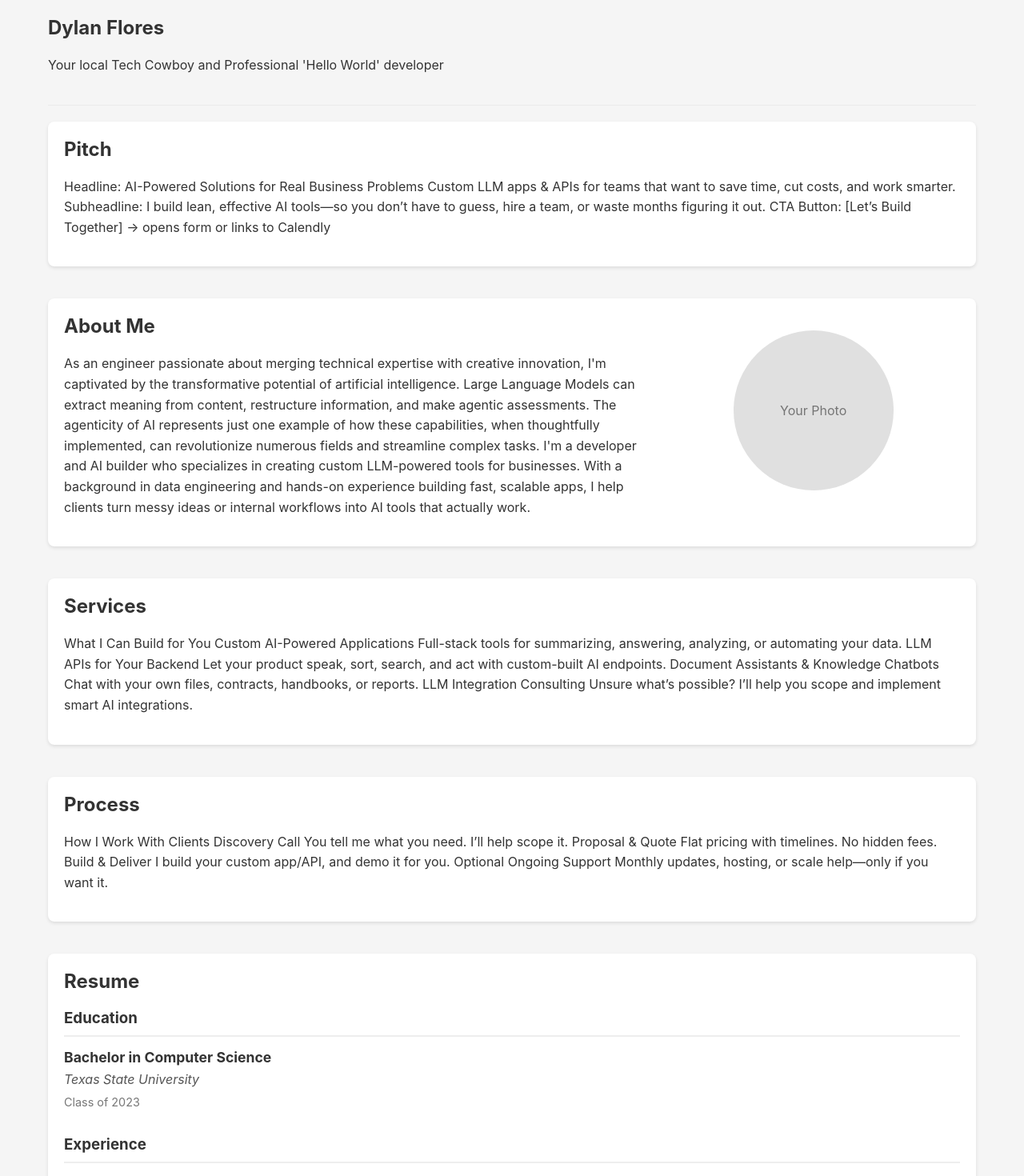
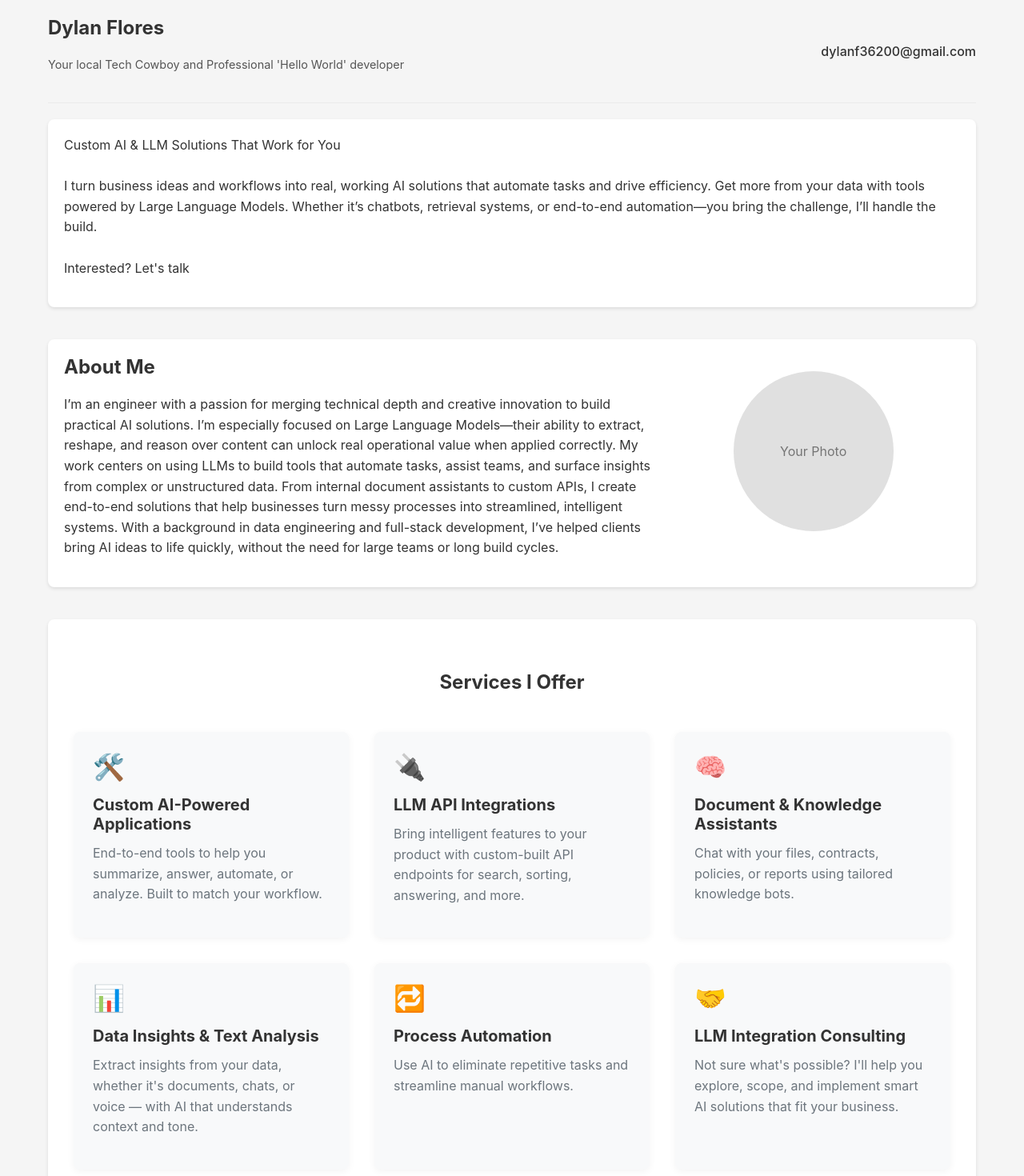
Before and after one commit to Dylanrock333/DylanFlores, a React (Create React App) app: page / in a window 1280 px wide. Shown: the top 1470 px of the page at 80% size. Built offline with nearby package versions, Linux system fonts and the light colour scheme.

Commit message:
made some styling changes

```diff
--- a/src/components/About.jsx
+++ b/src/components/About.jsx
@@ -8,11 +8,9 @@ function About() {
         <div className="about-text">
           <h2>About Me</h2>
           <p>
-            As an engineer passionate about merging technical expertise with creative innovation, I'm captivated by the transformative potential of artificial intelligence.
-            Large Language Models can extract meaning from content, restructure information, and make agentic assessments.
-            The agenticity of AI represents just one example of how these capabilities, when thoughtfully implemented, can revolutionize numerous fields and streamline complex tasks.
-            I'm a developer and AI builder who specializes in creating custom LLM-powered tools for businesses.
-            With a background in data engineering and hands-on experience building fast, scalable apps, I help clients turn messy ideas or internal workflows into AI tools that actually work.
+            I’m an engineer with a passion for merging technical depth and creative innovation to build practical AI solutions. I’m especially focused on Large Language Models—their ability to extract, reshape, and reason over content can unlock real operational value when applied correctly.
+            My work centers on using LLMs to build tools that automate tasks, assist teams, and surface insights from complex or unstructured data. From internal document assistants to custom APIs, I create end-to-end solutions that help businesses turn messy processes into streamlined, intelligent systems.
+            With a background in data engineering and full-stack development, I’ve helped clients bring AI ideas to life quickly, without the need for large teams or long build cycles.
           </p>
         </div>
         <div className="about-image">
--- a/src/components/Header.jsx
+++ b/src/components/Header.jsx
@@ -8,6 +8,9 @@ function Header() {
         <h1>Dylan Flores</h1>
         <p>Your local Tech Cowboy and Professional 'Hello World' developer</p>
       </div>
+      <div className="header-contact">
+        <a href="mailto:dylanf36200@gmail.com">dylanf36200@gmail.com</a>
+      </div>
     </header>
   );
 }
--- a/src/components/Pitch.jsx
+++ b/src/components/Pitch.jsx
@@ -4,18 +4,17 @@ import '../styles/components/Pitch.css';
 function Pitch() {
   return (
     <section id="pitch" className="pitch-section">
-      <h2>Pitch</h2>
       <div className="pitch-content">
         <p>
-            Headline:
-                AI-Powered Solutions for Real Business Problems
-                Custom LLM apps & APIs for teams that want to save time, cut costs, and work smarter.
-
-            Subheadline:
-                I build lean, effective AI tools—so you don’t have to guess, hire a team, or waste months figuring it out.
-
-            CTA Button:
-                [Let’s Build Together] → opens form or links to Calendly
+            Custom AI & LLM Solutions That Work for You
+            <br></br>
+            <br></br>
+            I turn business ideas and workflows into real, working AI solutions that automate tasks and drive efficiency.
+            Get more from your data with tools powered by Large Language Models.
+            Whether it’s chatbots, retrieval systems, or end-to-end automation—you bring the challenge, I’ll handle the build.
+            <br></br>
+            <br></br>
+            Interested? Let's talk
         </p>
       </div>
     </section>
--- a/src/components/Resume.jsx
+++ b/src/components/Resume.jsx
@@ -20,7 +20,7 @@ function Resume() {
         <div className="resume-item">
           <h4>Data Engineer</h4>
           <p className="institution">USAA</p>
-          <p className="period">2024 - Present</p>
+          <p className="period">2023 - Present</p>
           <p>
             Developed user interfaces and APIs for business automation projects, enhancing
             operational efficiency. Engineered and optimized data schemas and DDL scripts to ensure
--- a/src/components/Services.jsx
+++ b/src/components/Services.jsx
@@ -4,23 +4,43 @@ import '../styles/components/Services.css';
 function Services() {
   return (
     <section id="services" className="services-section">
-      <h2>Services</h2>
-      <div className="services-content">
-        <p>
-            What I Can Build for You
+      <h2>Services I Offer</h2>
+      <div className="services-grid">
+        <div className="service-card">
+          <div className="service-icon">🛠️</div>
+          <h3>Custom AI-Powered Applications</h3>
+          <p>End-to-end tools to help you summarize, answer, automate, or analyze. Built to match your workflow.</p>
+        </div>
 
-            Custom AI-Powered Applications
-            Full-stack tools for summarizing, answering, analyzing, or automating your data.
+        <div className="service-card">
+          <div className="service-icon">🔌</div>
+          <h3>LLM API Integrations</h3>
+          <p>Bring intelligent features to your product with custom-built API endpoints for search, sorting, answering, and more.</p>
+        </div>
 
-            LLM APIs for Your Backend
-            Let your product speak, sort, search, and act with custom-built AI endpoints.
+        <div className="service-card">
+          <div className="service-icon">🧠</div>
+          <h3>Document & Knowledge Assistants</h3>
+          <p>Chat with your files, contracts, policies, or reports using tailored knowledge bots.</p>
+        </div>
 
-            Document Assistants & Knowledge Chatbots
-            Chat with your own files, contracts, handbooks, or reports.
+        <div className="service-card">
+          <div className="service-icon">📊</div>
+          <h3>Data Insights & Text Analysis</h3>
+          <p>Extract insights from your data, whether it's documents, chats, or voice — with AI that understands context and tone.</p>
+        </div>
 
-            LLM Integration Consulting
-            Unsure what’s possible? I’ll help you scope and implement smart AI integrations.
-        </p>
+        <div className="service-card">
+          <div className="service-icon">🔁</div>
+          <h3>Process Automation</h3>
+          <p>Use AI to eliminate repetitive tasks and streamline manual workflows.</p>
+        </div>
+
+        <div className="service-card">
+          <div className="service-icon">🤝</div>
+          <h3>LLM Integration Consulting</h3>
+          <p>Not sure what's possible? I'll help you explore, scope, and implement smart AI solutions that fit your business.</p>
+        </div>
       </div>
     </section>
   );
--- a/src/styles/components/Header.css
+++ b/src/styles/components/Header.css
@@ -10,6 +10,24 @@
   font-size: 24px;
   font-weight: 700;
   color: #333;
+}
+
+.logo p {
+  font-size: 0.9em;
+  color: #555;
+  margin-top: 5px;
+}
+
+.header-contact a {
+  font-size: 1em;
+  color: var(--primary-color);
+  text-decoration: none;
+  font-weight: 500;
+}
+
+.header-contact a:hover {
+  text-decoration: underline;
+  color: var(--secondary-color);
 }
 
 nav ul {
--- a/src/styles/components/Services.css
+++ b/src/styles/components/Services.css
@@ -8,3 +8,61 @@
   /* Add styles for the paragraph text if needed */
   line-height: 1.6;
 }
+
+/*
+.services-content strong {
+
+}
+*/
+
+.services-section {
+  padding: 4rem 2rem;
+}
+
+.services-section h2 {
+  text-align: center;
+  margin-bottom: 3rem;
+}
+
+.services-grid {
+  display: grid;
+  grid-template-columns: repeat(auto-fill, minmax(300px, 1fr));
+  gap: 2rem;
+  max-width: 1200px;
+  margin: 0 auto;
+}
+
+.service-card {
+  background-color: #f8f9fa;
+  border-radius: 8px;
+  padding: 1.5rem;
+  box-shadow: 0 2px 10px rgba(0, 0, 0, 0.05);
+  transition: transform 0.3s ease, box-shadow 0.3s ease;
+}
+
+.service-card:hover {
+  transform: translateY(-5px);
+  box-shadow: 0 5px 15px rgba(0, 0, 0, 0.1);
+}
+
+.service-icon {
+  font-size: 2rem;
+  margin-bottom: 1rem;
+}
+
+.service-card h3 {
+  margin-bottom: 0.75rem;
+  font-size: 1.25rem;
+}
+
+.service-card p {
+  color: #6c757d;
+  line-height: 1.6;
+}
+
+/* Responsive adjustments */
+@media (max-width: 768px) {
+  .services-grid {
+    grid-template-columns: 1fr;
+  }
+}
```
